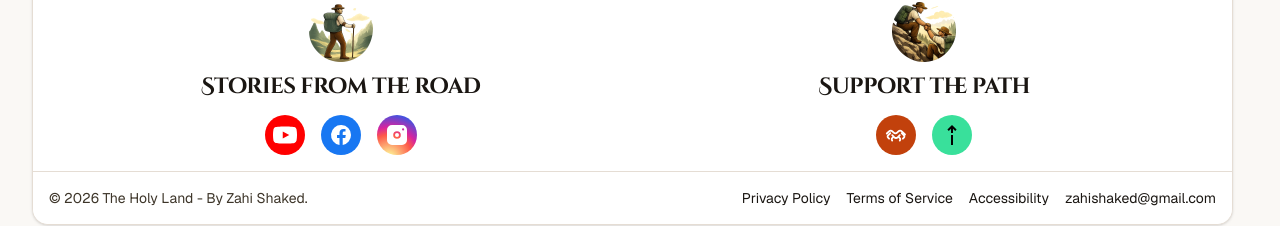
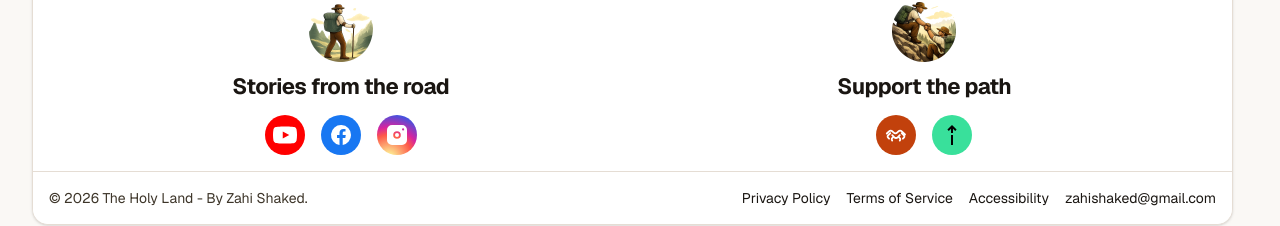
Before and after one commit to Ponzee/zahi-tours, a Next.js app: page /about in a window 1280 px wide. Shown: the part 564-790 px from the top of the page. Built offline with nearby package versions, Linux system fonts and the light colour scheme; no server answers.

Commit message:
ui(follow): use normal-case font for follow/support labels

```diff
--- a/components/FollowSupportBlock.tsx
+++ b/components/FollowSupportBlock.tsx
@@ -17,7 +17,7 @@ export default function FollowSupportBlock() {
               className="h-[clamp(44px,5vw,64px)] w-[clamp(44px,5vw,64px)] object-contain"
               aria-hidden="true"
             />
-            <p className="mt-2 font-display font-bold tracking-tight text-[#1a1612] text-[clamp(16px,1.8vw,22px)]">
+            <p className="mt-2 font-bold tracking-tight text-[#1a1612] text-[clamp(16px,1.8vw,22px)]">
               Stories from the road
             </p>
             <div className="mt-3 flex items-center justify-center gap-4">
@@ -85,7 +85,7 @@ export default function FollowSupportBlock() {
               className="h-[clamp(44px,5vw,64px)] w-[clamp(44px,5vw,64px)] object-contain"
               aria-hidden="true"
             />
-            <p className="mt-2 font-display font-bold tracking-tight text-[#1a1612] text-[clamp(16px,1.8vw,22px)]">
+            <p className="mt-2 font-bold tracking-tight text-[#1a1612] text-[clamp(16px,1.8vw,22px)]">
               Support the path
             </p>
             <div className="mt-3 flex items-center justify-center gap-4">
```
